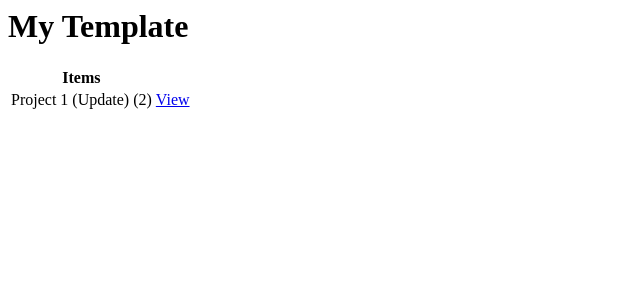
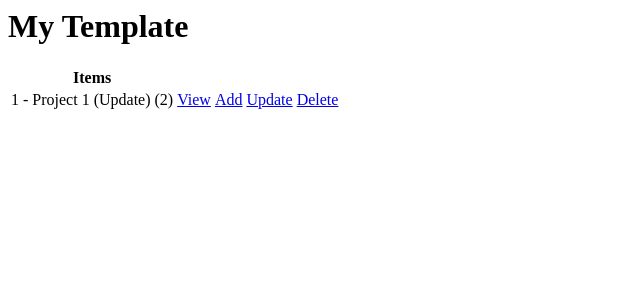
Before and after one commit to osamabinazam/To_Do_List, a Django app: page / in a window 1280 px wide. Shown: the top 300 px of the page, without its empty margins (0-640 px from the left). Run offline with Django 4.2, Linux system fonts and the light colour scheme; data comes from the database, SQL or seed files in the repository; both versions use the stored data as it was after the commit.

Commit message:
Delete Task and Generic DeleteView

```diff
--- a/todolist/templates/todolist/task_list.html
+++ b/todolist/templates/todolist/task_list.html
@@ -5,8 +5,11 @@
     </tr>
     {% for task in tasks %}
         <tr>
-            <td>{{task.title}}</td>
+            <td>{{task.id}} - {{task.title}}</td>
             <td><a href="{% url 'task-detail' task.id %}">View</a></td>
+            <td><a href="{% url 'task-create'  %}">Add </a></td>
+            <td><a href="{% url 'task-update' task.id  %}">Update </a></td>
+            <td><a href="{% url 'task-delete' task.id  %}">Delete </a></td>
         </tr>
         {% empty%}
         <h3>No items in list</h3>
--- a/todolist/urls.py
+++ b/todolist/urls.py
@@ -1,9 +1,11 @@
 from django.urls import path
 # from . import views
-from .views import TaskList, TaskDetail,TaskCreate
+from .views import TaskList, TaskDetail,TaskCreate, TaskUpdate, TaskDelete
 
 urlpatterns = [
     path('',TaskList.as_view(), name='task'),
     path('task/<int:pk>/' , TaskDetail.as_view(), name='task-detail') ,
     path ('task-create/' , TaskCreate.as_view(), name="task-create"),
+    path ('task-update/<int:pk>' , TaskUpdate.as_view(), name="task-update"),
+    path ('task-delete/<int:pk>' , TaskDelete.as_view(), name="task-delete"),
 ]
--- a/todolist/views.py
+++ b/todolist/views.py
@@ -2,7 +2,7 @@ from django.shortcuts import render
 from django.http import HttpResponse
 from django.views.generic.list import ListView
 from django.views.generic.detail import DetailView
-from django.views.generic.edit import CreateView
+from django.views.generic.edit import CreateView, UpdateView, DeleteView
 
 # reverse_lazy function is used to generate URL based on the name of the view function or URL Pattern
 # It return a lazy object, which means that URL will not be resolved untill it is actually needed
@@ -34,3 +34,13 @@ class TaskCreate(CreateView):
     # particular fields can be select
     # fields = ['title', 'description']
     success_url =  reverse_lazy("task")
+
+class TaskUpdate (UpdateView):
+    model = Task
+    fields = '__all__'
+    success_url = reverse_lazy('task')
+
+class TaskDelete(DeleteView):
+    model = Task
+    context_object_name ='task'
+    success_url = reverse_lazy('task')
```
Also changed, not shown: todolist/templates/todolist/task_confirm_delete.html (added, +7 -0 lines), db.sqlite3.
